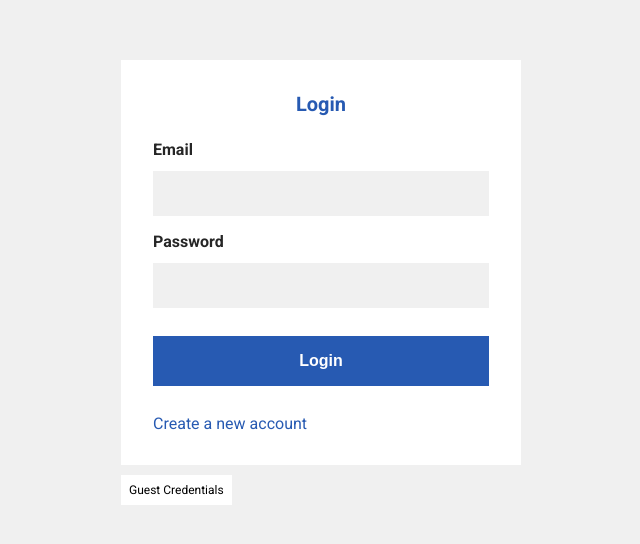
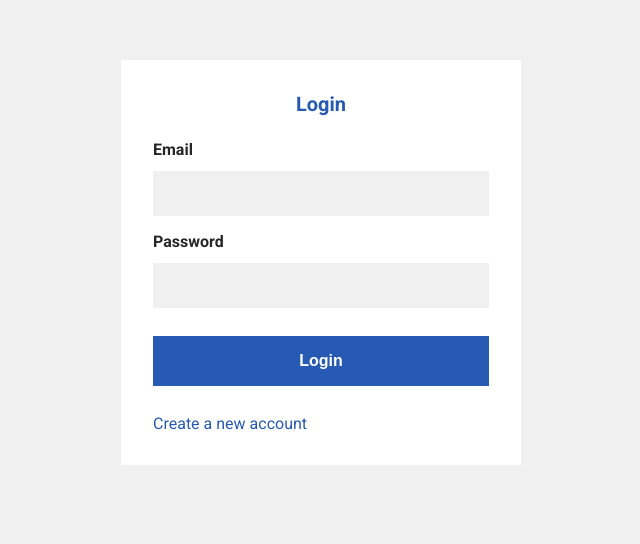
Before and after one commit to suryanalam/dnsapp, a React (Create React App) app in the folder frontend/: page /login in a window 1280 px wide. Shown: the part 138-682 px from the top of the page, without its empty margins (319-959 px from the left). Built offline with nearby package versions, Linux system fonts and the light colour scheme.

Commit message:
guest credentials removed

```diff
--- a/frontend/src/assets/styles/Auth.css
+++ b/frontend/src/assets/styles/Auth.css
@@ -77,28 +77,3 @@
         width: 90%;
     }
 }
-
-.credentials-div{
-  position: absolute;
-  padding: 0.5rem;
-  bottom: -40px;
-  left: 0;
-  font-size: var(--fs-x-small);
-  background-color: var(--clr-white-dark);
-  cursor: pointer;
-}
-
-.credentials{
-  position: absolute;
-  padding: 0.5rem;
-  top: 100%;
-  left: 0;
-  display: none;
-  line-height: 1.5rem;
-  font-size: var(--fs-x-small);
-  background-color: var(--clr-white-dark);
-}
-
-.credentials-div:hover .credentials{
-  display: block;
-}
--- a/frontend/src/pages/auth/Login.jsx
+++ b/frontend/src/pages/auth/Login.jsx
@@ -75,13 +75,7 @@ const Login = () => {
           Login
         </button>
         <NavLink to="/signup">Create a new account</NavLink>
-        <div className="credentials-div">
-          Guest Credentials
-          <div className="credentials">
-            demo@gmail.com <br />
-            demo
-          </div>
-        </div>
+
       </form>
     </div>
   );
```
